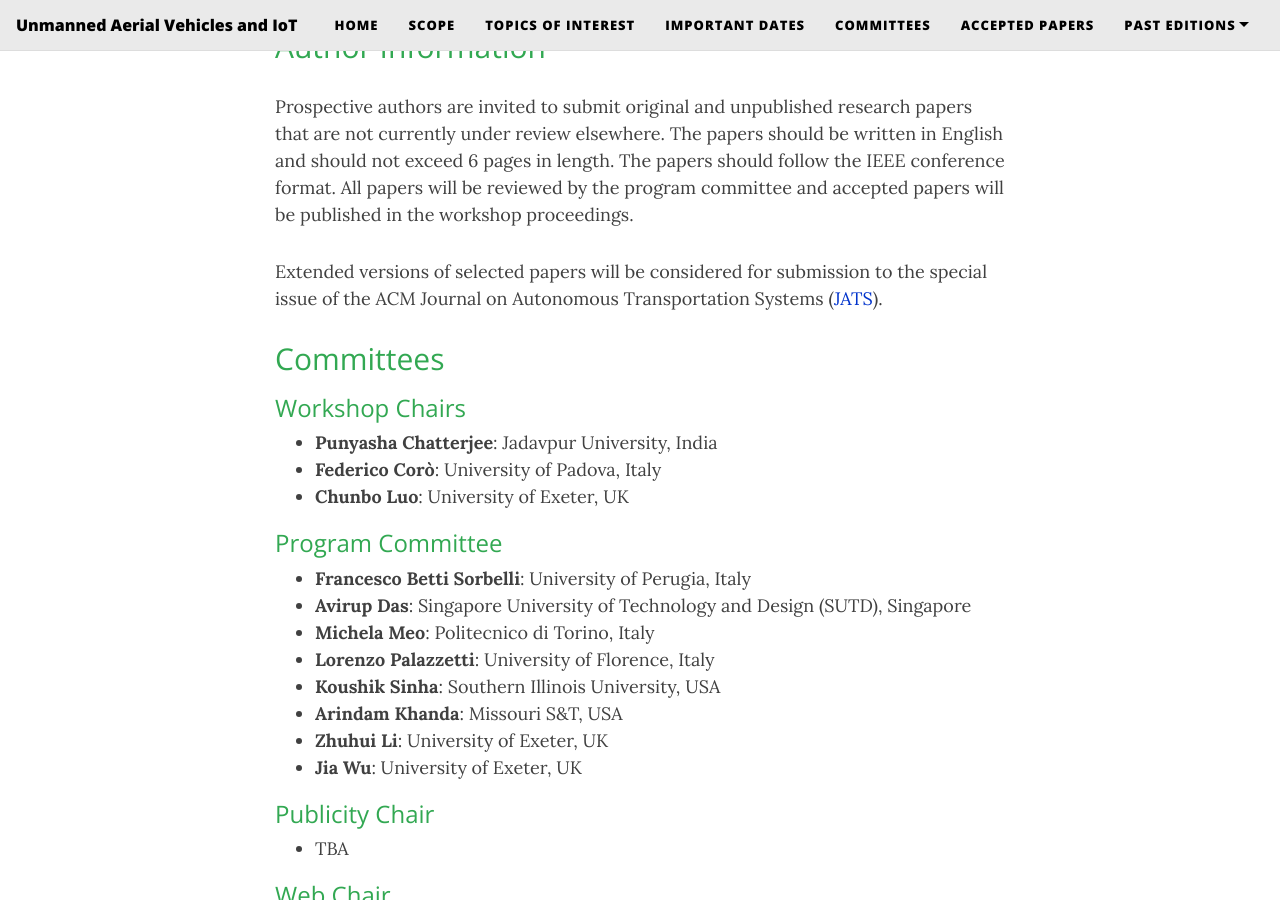
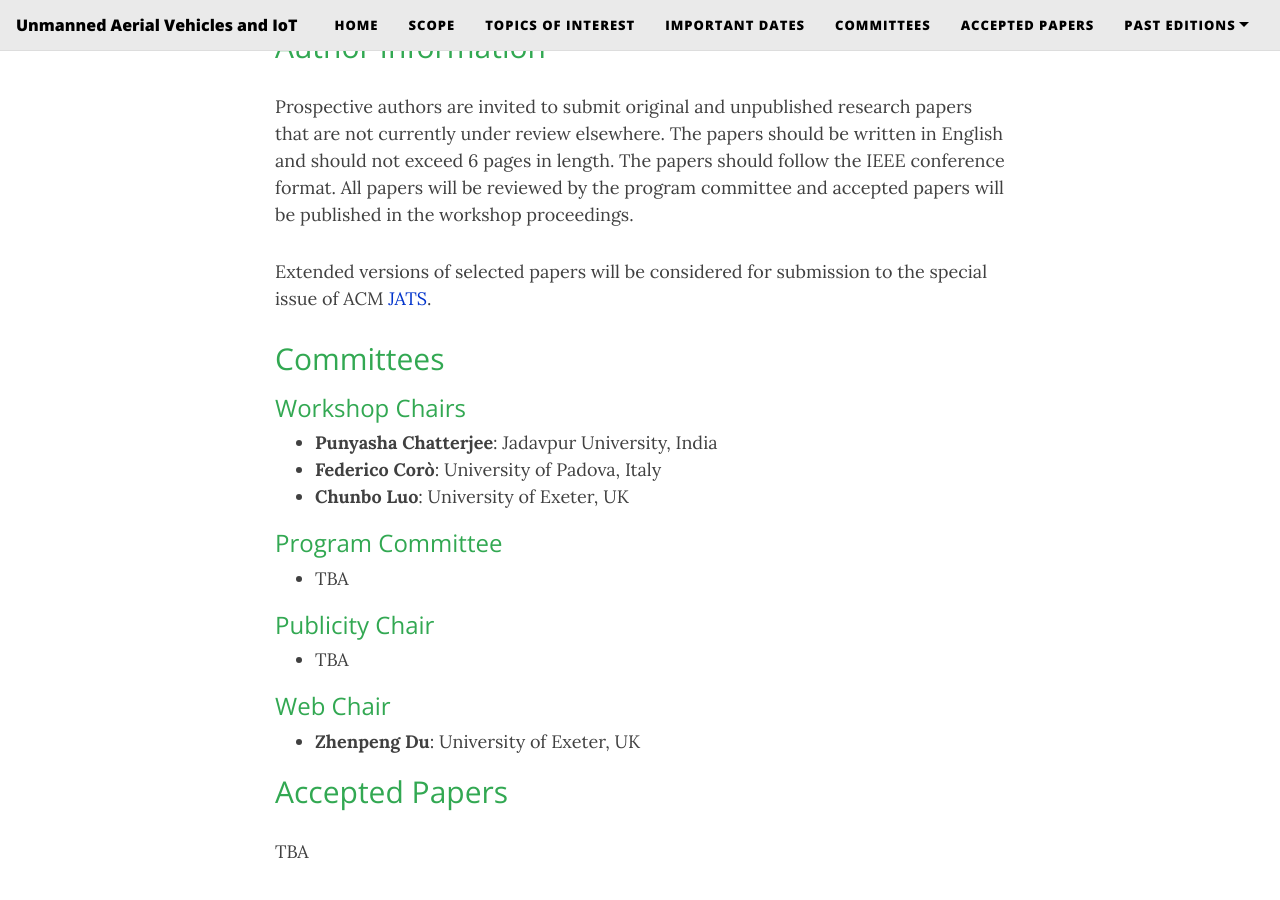
Before and after one commit to uav-iot/uav-iot.github.io, a Jekyll site: the page built from index.md, in a window 1280 px wide and 900 px high, scrolled down 3208 px. Built offline with Jekyll 4.4.1, drawn with Linux system fonts in a browser that asks for light colours; nearby versions of some CDN libraries.

Commit message:
Set Program Committee to TBA; shorten JATS special-issue wording
Co-Authored-By: Claude Opus 4.7 (1M context) <noreply@anthropic.com>

```diff
--- a/index.md
+++ b/index.md
@@ -100,7 +100,7 @@ should not exceed 6 pages in length. The papers should follow the IEEE conferenc
 format. All papers will be reviewed by the program committee and accepted papers will
 be published in the workshop proceedings.
 
-Extended versions of selected papers will be considered for submission to the special issue of the ACM Journal on Autonomous Transportation Systems ([JATS](https://dl.acm.org/pb-assets/static_journal_pages/jats/pdf/ACM-JATS-CfP-SI-NAVCGDE.pdf)).
+Extended versions of selected papers will be considered for submission to the special issue of ACM [JATS](https://dl.acm.org/pb-assets/static_journal_pages/jats/pdf/ACM-JATS-CfP-SI-NAVCGDE.pdf).
 
 {: style="text-align: justify"}
 
@@ -115,14 +115,7 @@ Extended versions of selected papers will be considered for submission to the sp
 
 ### Program Committee
 {: style="color:#32a852"}
-- **Francesco Betti Sorbelli**: University of Perugia, Italy
-- **Avirup Das**: Singapore University of Technology and Design (SUTD), Singapore
-- **Michela Meo**: Politecnico di Torino, Italy
-- **Lorenzo Palazzetti**: University of Florence, Italy
-- **Koushik Sinha**: Southern Illinois University, USA
-- **Arindam Khanda**: Missouri S&T, USA
-- **Zhuhui Li**: University of Exeter, UK
-- **Jia Wu**: University of Exeter, UK
+- TBA
 
 ### Publicity Chair
 {: style="color:#32a852"}
```
